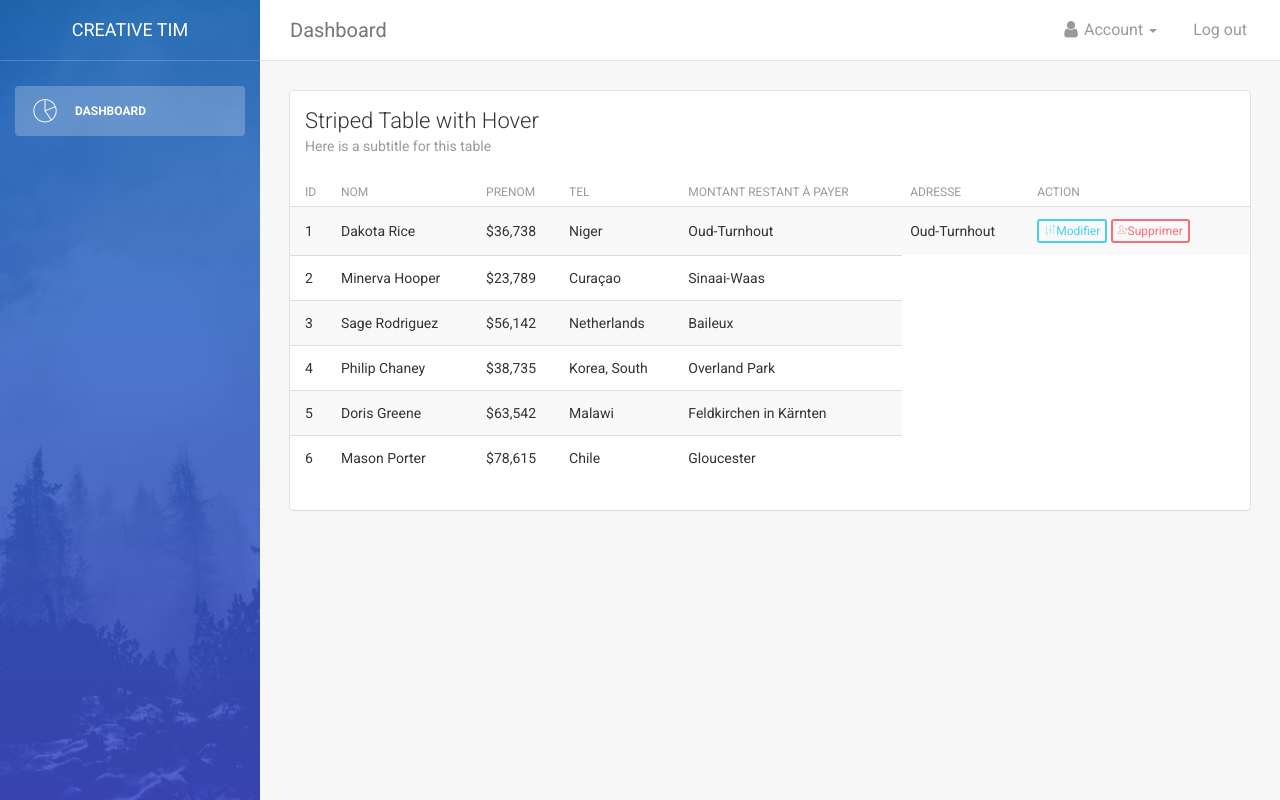
After one commit to leMedi/gestion-pharmacie, a PHP site: page /client/index.php in a window 1280 px wide. The commit adds this page. Run offline with PHP 8.4, Linux system fonts and the light colour scheme; some libraries are stand-ins or nearby versions.

Commit message:
ajout de index du client et modification de sidebare

```diff
--- /dev/null
+++ b/client/index.php
@@ -0,0 +1,102 @@
+<?php
+
+require __DIR__. '/../include/outils.php';
+
+
+?>
+
+
+<?php
+    template('header', array(
+        'path' => '../'
+    ));
+?>
+
+<div class="wrapper">
+    <div class="sidebar" data-color="blue" data-image="../public/img/sidebar-5.jpg">
+        <?php template('sidebar'); ?>
+    </div> <!-- .sidebar -->
+
+    <div class="main-panel">
+        <?php template('nav'); ?>
+
+        <div class="content">
+            <div class="container-fluid">
+               <div class="row">
+                   <div class="col-md-12">
+                       <div class="card">
+                           <div class="header">
+                               <h4 class="title">Striped Table with Hover</h4>
+                               <p class="category">Here is a subtitle for this table</p>
+                           </div>
+                           <div class="content table-responsive table-full-width">
+                               <table class="table table-hover table-striped">
+                                   <thead>
+                                       <th>ID</th>
+                                    <th>Nom</th>
+                                    <th>Prenom</th>
+                                    <th>TEL</th>
+                                    <th>MONTANT RESTANT À PAYER</th>
+                                    <th>ADRESSE</th>
+                                    <th>Action</th>
+                                   </thead>
+                                   <tbody>
+                                       <tr>
+                                        <td>1</td>
+                                        <td>Dakota Rice</td>
+                                        <td>$36,738</td>
+                                        <td>Niger</td>
+                                        <td>Oud-Turnhout</td>
+                                        <td>Oud-Turnhout</td>
+                                        <td><a class='btn btn-info btn-xs' href="#"><span class="pe-7s-edit"></span>Modifier</a> <a href="#" class="btn btn-danger btn-xs"><span class="pe-7s-delete-user"></span>Supprimer</a></td>
+                                       </tr>
+                                       <tr>
+                                        <td>2</td>
+                                        <td>Minerva Hooper</td>
+                                        <td>$23,789</td>
+                                        <td>Curaçao</td>
+                                        <td>Sinaai-Waas</td>
+                                       </tr>
+                                       <tr>
+                                        <td>3</td>
+                                        <td>Sage Rodriguez</td>
+                                        <td>$56,142</td>
+                                        <td>Netherlands</td>
+                                        <td>Baileux</td>
+                                       </tr>
+                                       <tr>
+                                        <td>4</td>
+                                        <td>Philip Chaney</td>
+                                        <td>$38,735</td>
+                                        <td>Korea, South</td>
+                                        <td>Overland Park</td>
+                                       </tr>
+                                       <tr>
+                                        <td>5</td>
+                                        <td>Doris Greene</td>
+                                        <td>$63,542</td>
+                                        <td>Malawi</td>
+                                        <td>Feldkirchen in Kärnten</td>
+                                       </tr>
+                                       <tr>
+                                        <td>6</td>
+                                        <td>Mason Porter</td>
+                                        <td>$78,615</td>
+                                        <td>Chile</td>
+                                        <td>Gloucester</td>
+                                       </tr>
+                                   </tbody>
+                               </table>
+
+                           </div>
+                       </div>
+                   </div>
+
+               </div>
+            </div>
+        </div> <!-- .content -->
+<?php
+    template('footer', array(
+        'path' => '../'
+    ));
+?>
--- a/templates/sidebar.php
+++ b/templates/sidebar.php
@@ -7,16 +7,11 @@
 
     <ul class="nav">
         <li class="active">
-            <a href="dashboard.html">
+            <a href="/gestion-pharmacie/backoffice.php">
                 <i class="pe-7s-graph"></i>
                 <p>Dashboard</p>
             </a>
         </li>
-        <li>
-            <a href="user.html">
-                <i class="pe-7s-user"></i>
-                <p>User Profile</p>
-            </a>
-        </li>
+
     </ul>
 </div> <!-- .sidebar-wrapper -->
```
